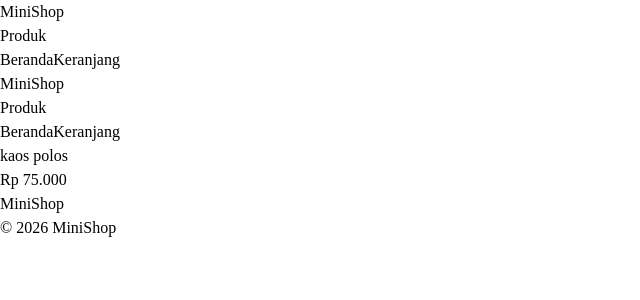
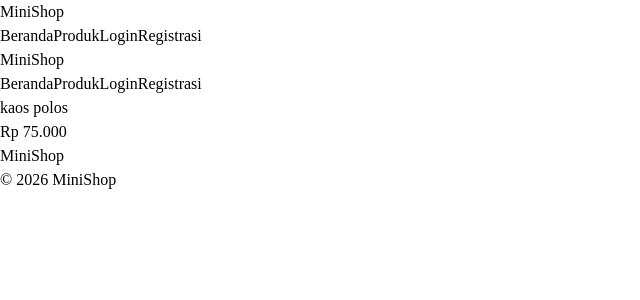
Before and after one commit to iki882/minishop, a React (Vite) app: page /produk/1 in a window 1280 px wide. Shown: the top 300 px of the page, without its empty margins (0-640 px from the left). Built offline with nearby package versions, Linux system fonts and the light colour scheme.

Commit message:
memperbaiki isi di dalam code

```diff
--- a/src/App.jsx
+++ b/src/App.jsx
@@ -8,8 +8,8 @@ import { KeranjangProvider } from "./context/KeranjangContext";
 const Home = lazy(() => import("./pages/Home"));
 const DetailProduk = lazy(() => import("./pages/DetailProduk"));
 const Keranjang = lazy(() => import("./pages/Keranjang"));
-const Login = lazy(() => import("./pages/login"));
-const Register = lazy(() => import("./pages/register"));
+const login = lazy(() => import("./pages/login"));
+const register = lazy(() => import("./pages/registrasi"));
 
 function App() {
   return (
@@ -32,10 +32,10 @@ function App() {
                 path="/keranjang"
                 element={<Keranjang />}
               />
-              <Route path="/login" element={<Login />}
+              <Route path="/login" element={<login />}
               />
 
-              <Route path="/register" element={<Register />}
+              <Route path="/register" element={<register />}
               />
 
             </Route>
--- a/src/components/Header.jsx
+++ b/src/components/Header.jsx
@@ -1,26 +1,47 @@
-//components/Header.jsx
-import Footer from "./Footer.jsx";
+import { Link } from "react-router-dom";
 
-function Header(){
-    return (
+function Header() {
+  return (
+    <header className="flex justify-between items-center px-8 py-4 shadow-md bg-orange-400">
 
-        <header className="flex justify-between items-center px-8 py-4 shadow-md bg-orange-400">
-            <h1 className="text-2xl font-bold text-white">
-            MiniShop</h1>
+      {/* Logo */}
+      <Link to="/" className="text-2xl font-bold text-white">
+        MiniShop
+      </Link>
 
-            <h1 className="text-2xl font-semibold text-white right-0">
-            Produk</h1>
-            <nav>
-                <div className="text-right mix-blend-color:green-text">
-                <a href="#" className="bg-blue-500 text-white px-8 py-2 rounded-b-full hover:bg-blue-700 transition duration-300">Beranda</a>
-                <a href="#" className="bg-green-500 text-white px-8 py-2 rounded-b-full hover:bg-green-700 transition duration-300 row-auto">Keranjang</a>
+      {/* Menu */}
+      <nav className="flex items-center gap-3">
+        <Link
+          to="/"
+          className="bg-blue-500 text-white px-6 py-2 rounded-b-full hover:bg-blue-700 transition duration-300"
+        >
+          Beranda
+        </Link>
 
-                </div>
+        <Link
+          to="/produk"
+          className="bg-purple-500 text-white px-6 py-2 rounded-b-full hover:bg-purple-700 transition duration-300"
+        >
+          Produk
+        </Link>
 
+        <Link
+          to="/login"
+          className="bg-green-500 text-white px-6 py-2 rounded-b-full hover:bg-green-700 transition duration-300"
+        >
+          Login
+        </Link>
 
-            </nav>
-        </header>
-    )
+        <Link
+          to="/register"
+          className="bg-red-500 text-white px-6 py-2 rounded-b-full hover:bg-red-700 transition duration-300"
+        >
+          Registrasi
+        </Link>
+      </nav>
+
+    </header>
+  );
 }
 
 export default Header;
```
